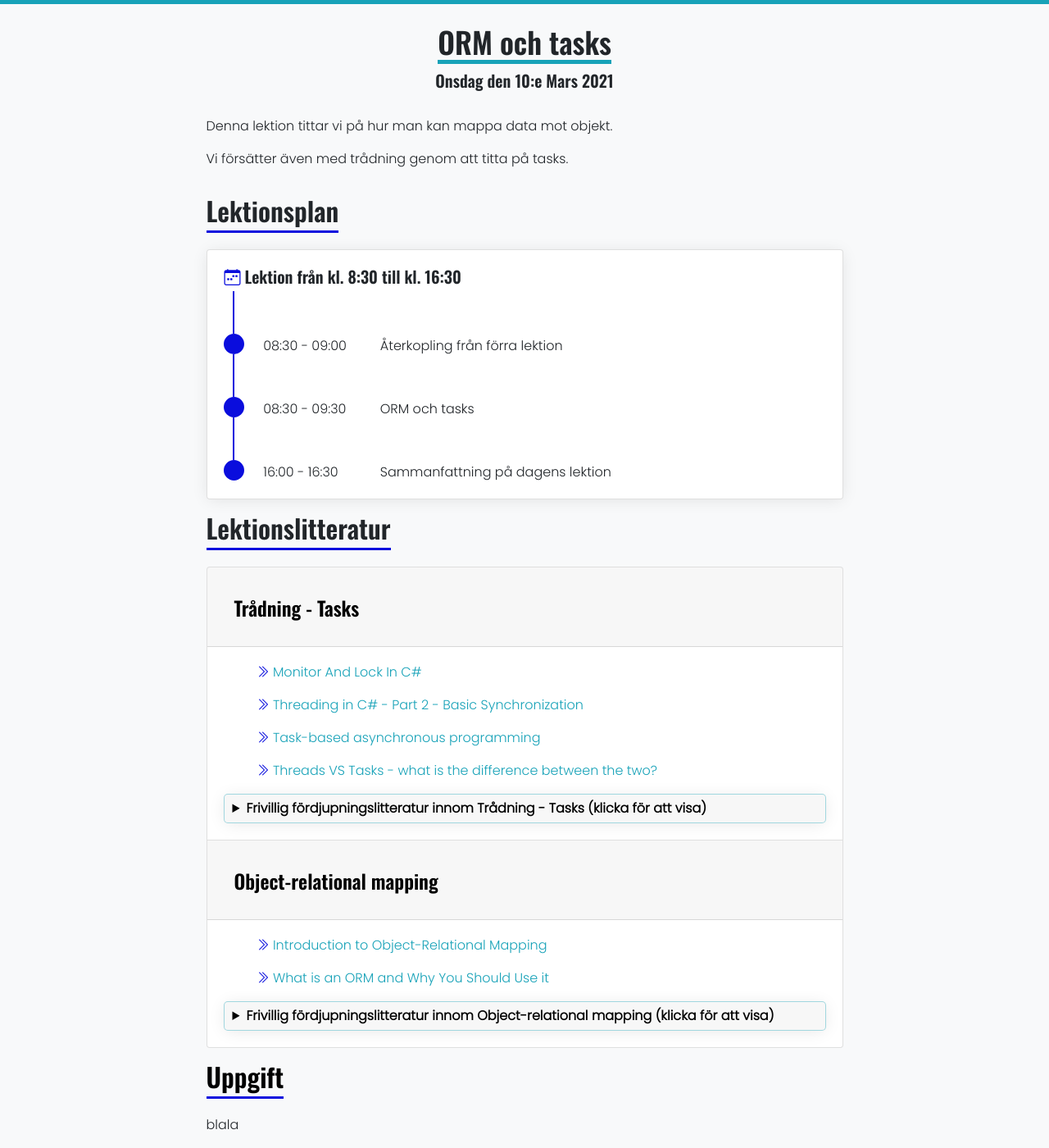
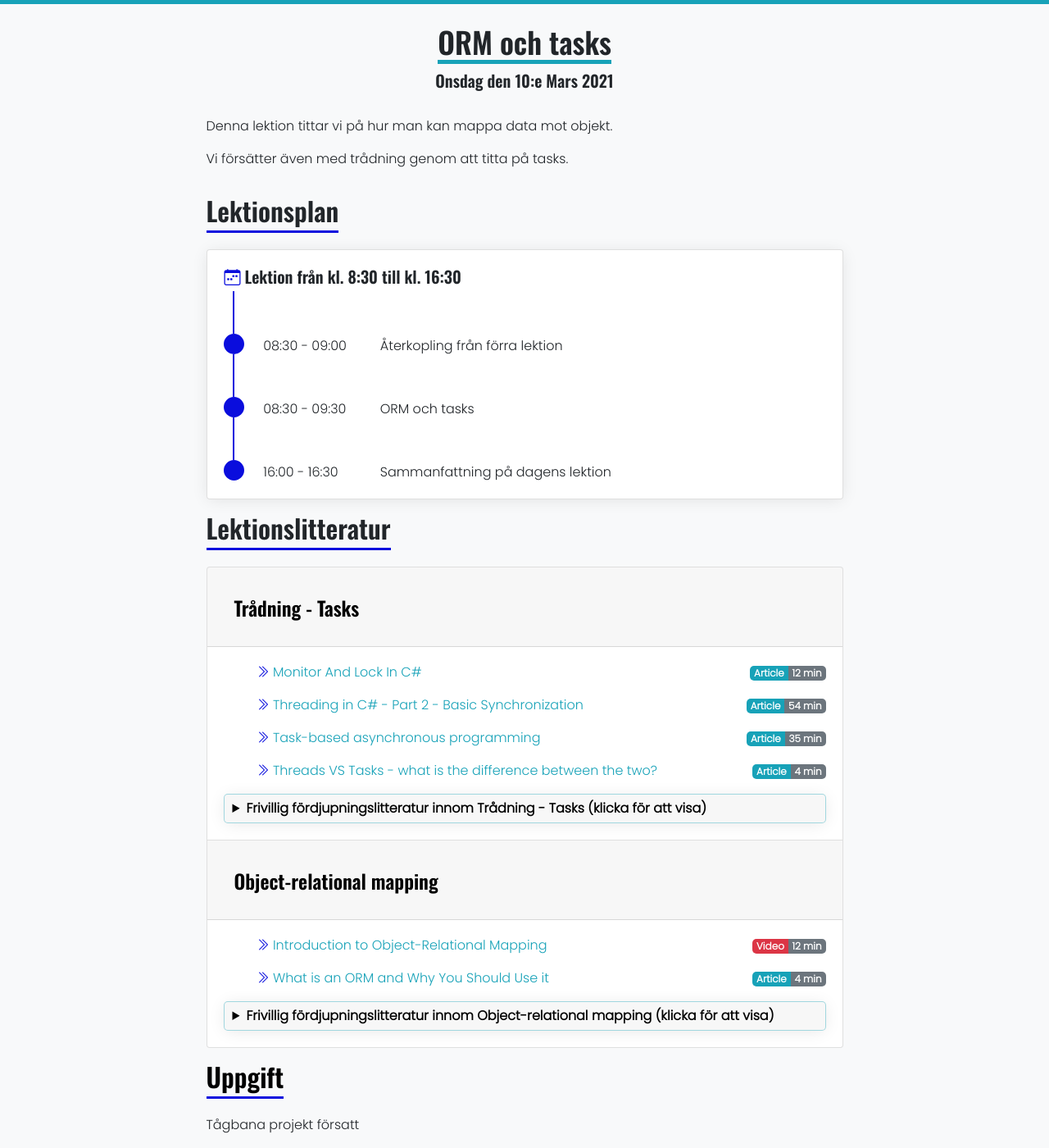
Before and after one commit to PGBSNH20/PGBSNH20-dataatkomst, a Jekyll site: the page built from lectures/orm_tasks.md, in a window 1280 px wide and 1400 px high, scrolled down 79 px. Shown: the whole window at 82% size. Built offline with Jekyll 4.4.1, drawn with Linux system fonts in a browser that asks for light colours; nearby versions of some CDN libraries.

Commit message:
updates orm lecture

```diff
--- a/_data/lecture_orm_och_tasks.yml
+++ b/_data/lecture_orm_och_tasks.yml
@@ -12,33 +12,67 @@ topics:
     literature:
     - title: "Monitor And Lock In C#"
       url: https://www.c-sharpcorner.com/UploadFile/de41d6/monitor-and-lock-in-C-Sharp/
+      timeType: Article
+      timeMinutes: 12
+      timeBadge: info
     - title: "Threading in C# - Part 2 - Basic Synchronization"
       url: http://www.albahari.com/threading/part2.aspx
+      timeType: Article
+      timeMinutes: 54
+      timeBadge: info
     - title: "Task-based asynchronous programming"
       url: https://docs.microsoft.com/en-us/dotnet/standard/parallel-programming/task-based-asynchronous-programming
+      timeType: Article
+      timeMinutes: 35
+      timeBadge: info
     - title: "Threads VS Tasks - what is the difference between the two?"
       url: https://peterdaugaardrasmussen.com/2018/11/08/csharp-what-is-the-difference-between-threads-and-tasks/
+      timeType: Article
+      timeMinutes: 4
+      timeBadge: info
     optionalLiterature:
     - title: "Async tests with NSubstitute and XUnit in C#"
       url: http://www.garethrepton.com/Unit-Testing-async-methods/
-    - title: "Async Programming - Unit Testing Asynchronous Code - Microsoft Docs"
+      timeType: Article
+      timeMinutes: 3
+      timeBadge: info
+    - title: "Async Programming - Unit Testing Asynchronous Code"
       url: https://docs.microsoft.com/en-us/archive/msdn-magazine/2014/november/async-programming-unit-testing-asynchronous-code
-    - title: "ASP.NET Core Performance Best Practices"
-      url: https://docs.microsoft.com/en-us/aspnet/core/performance/performance-best-practices?view=aspnetcore-3.1
+      timeType: Article
+      timeMinutes: 15
+      timeBadge: info
     - title: "Chaining tasks using continuation tasks"
       url: https://docs.microsoft.com/en-us/dotnet/standard/parallel-programming/chaining-tasks-by-using-continuation-tasks
+      timeType: Article
+      timeMinutes: 28
+      timeBadge: info
       description: >
         Learn to chain task by using continuation tasks in .NET. A continuation task is an asynchronous task that's invoked by another task.
   - topic: "Object-relational mapping"
     literature:
     - title: "Introduction to Object-Relational Mapping"
       url: https://www.youtube.com/watch?v=dHQ-I7kr_SY
+      timeType: Video
+      timeMinutes: 12
+      timeBadge: danger
     - title: "What is an ORM and Why You Should Use it"
       url: https://blog.bitsrc.io/what-is-an-orm-and-why-you-should-use-it-b2b6f75f5e2a
+      timeType: Article
+      timeMinutes: 4
+      timeBadge: info
     optionalLiterature:
     - title: "P of EAA: Active Record"
       url: https://www.martinfowler.com/eaaCatalog/activeRecord.html
+      timeType: Article
+      timeMinutes: 1
+      timeBadge: info
     - title: "P of EAA: Data Mapper"
       url: https://martinfowler.com/eaaCatalog/dataMapper.html
+      timeType: Article
+      timeMinutes: 2
+      timeBadge: info
     - title: "Object–relational mapping"
       url: https://en.wikipedia.org/wiki/Object%E2%80%93relational_mapping
+      timeType: Article
+      timeMinutes: 5
+      timeBadge: info
--- a/lectures/orm_tasks.md
+++ b/lectures/orm_tasks.md
@@ -19,4 +19,4 @@ Vi försätter även med trådning genom att titta på tasks.
 
 ## Uppgift
 
-blala
+Tågbana projekt försatt
```
